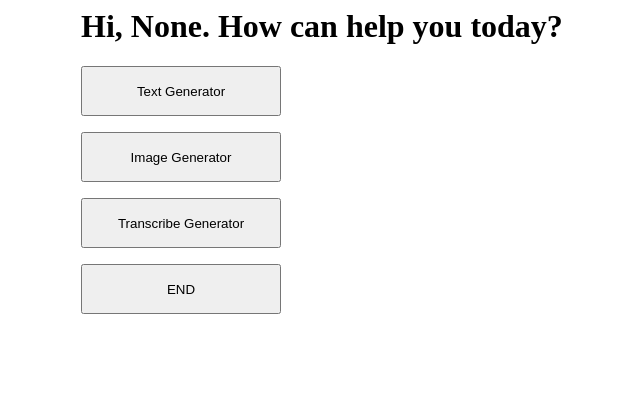
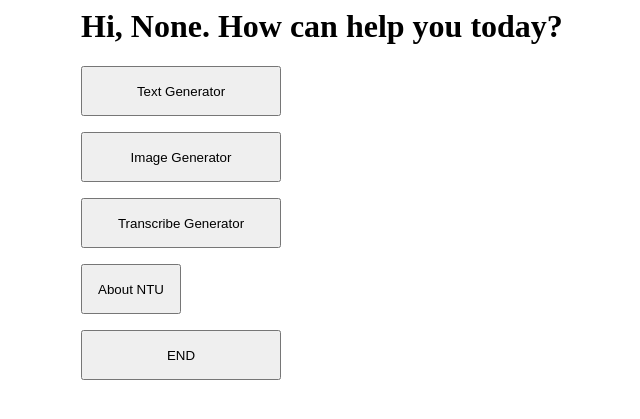
Before and after one commit to laoxiaoxuesheng/rpa-19feb2024, a Flask app: page /main in a window 1280 px wide. Shown: the top 419 px of the page, without its empty margins (243-883 px from the left). Run offline with Flask 3, Linux system fonts and the light colour scheme.

Commit message:
Update main.html

```diff
--- a/templates/main.html
+++ b/templates/main.html
@@ -16,6 +16,10 @@
 <form action="/transcribe_gpt" method="post">
     <input type = "submit" value="Transcribe Generator" style="width:200px;height:50px;">
 </form>
+
+<form action="/NTU" method="post">
+  <p><input type = "submit" value="About NTU" style="width:100px;height:50px"></p>
+</form>
 <form action="/end" method="post">
     <input type = "submit" value="END" style="width:200px;height:50px;">
 </form>
```
